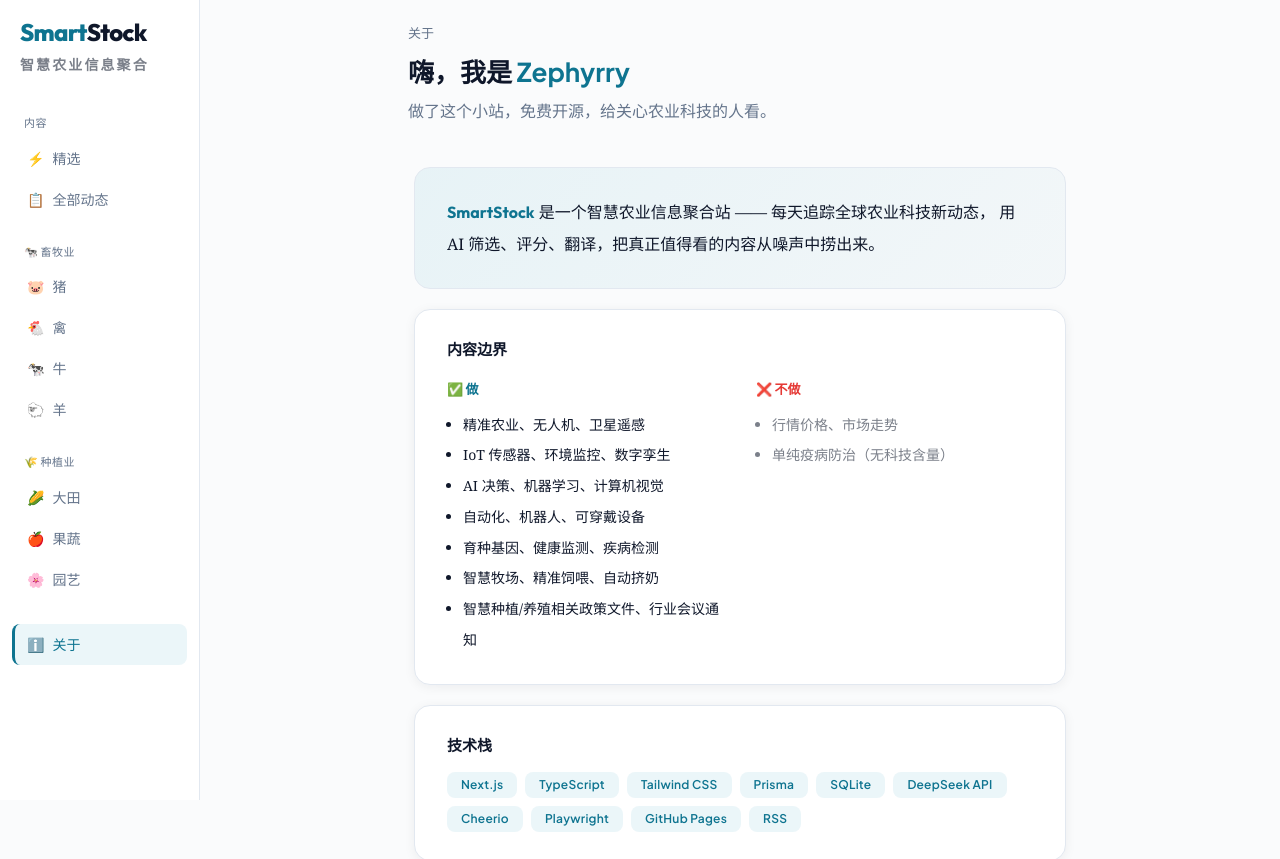
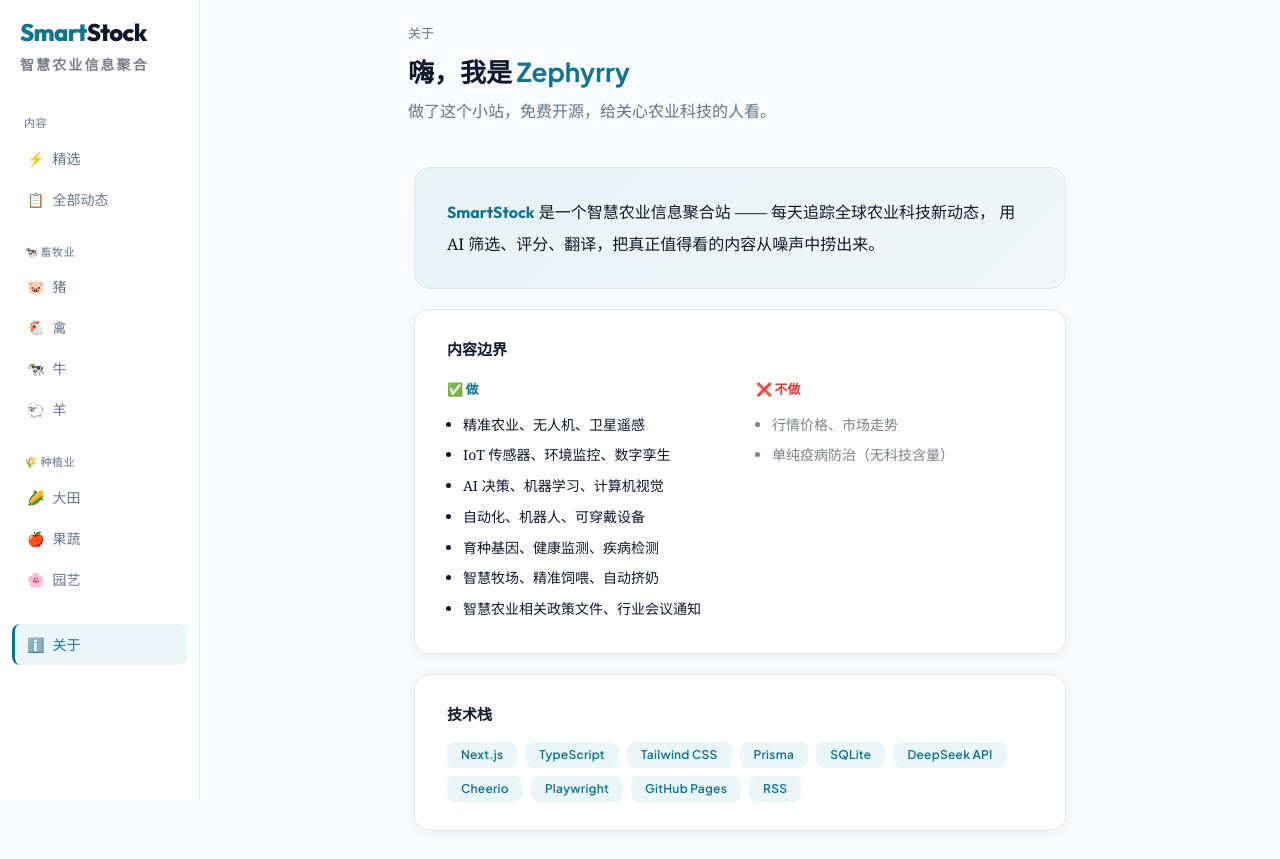
Before and after one commit to zero-ting-glitch/smartstocknews, a Next.js app: page /smartstocknews/about in a window 1280 px wide. Shown: the top 859 px of the page. Built offline with nearby package versions, Linux system fonts and the light colour scheme.

Commit message:
chore: 缩略关于页描述

```diff
--- a/src/app/about/page.tsx
+++ b/src/app/about/page.tsx
@@ -67,7 +67,7 @@
                   <li>自动化、机器人、可穿戴设备</li>
                   <li>育种基因、健康监测、疾病检测</li>
                   <li>智慧牧场、精准饲喂、自动挤奶</li>
-                  <li>智慧种植/养殖相关政策文件、行业会议通知</li>
+                  <li>智慧农业相关政策文件、行业会议通知</li>
                 </ul>
               </div>
               <div>
```
